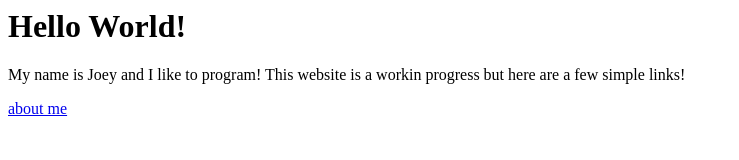
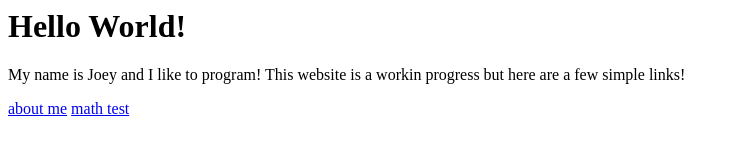
Before and after one commit to joey-public/joey-public.github.io, a plain HTML site: page index.html in a window 1280 px wide. Shown: the whole page, without its empty margins (0-739 px from the left). Drawn offline with Linux system fonts and the light colour scheme.

Commit message:
added link to math in Index.html

```diff
--- a/index.html
+++ b/index.html
@@ -1,3 +1,4 @@
 <h1>Hello World!</h1>
 <p>My name is Joey and I like to program! This website is a workin progress but here are a few simple links!</p>
-<p><a href="./html/aboutme.html">about me</a></p>
+<p><a href="./html/aboutme.html">about me</a>
+<a href="./html/math.html">math test</a></p>
```
Also changed, not shown: 1 other file.
